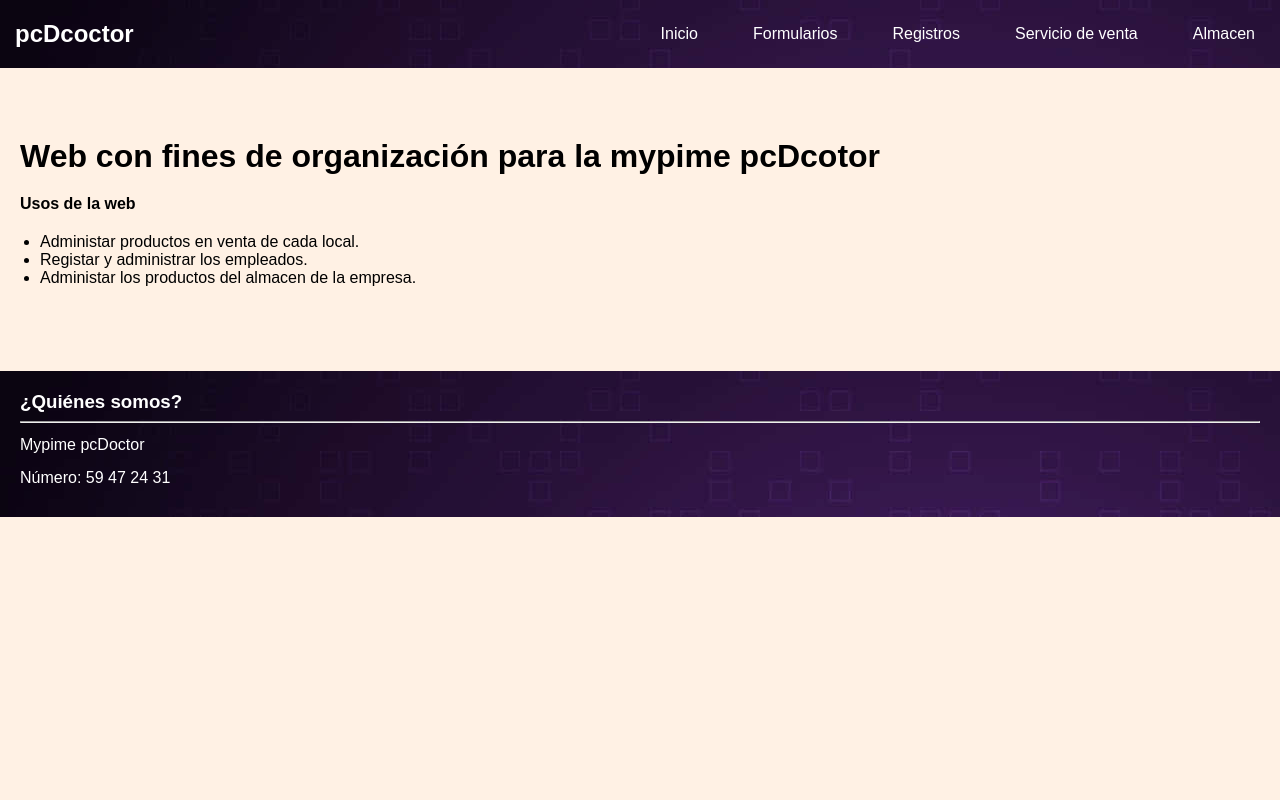
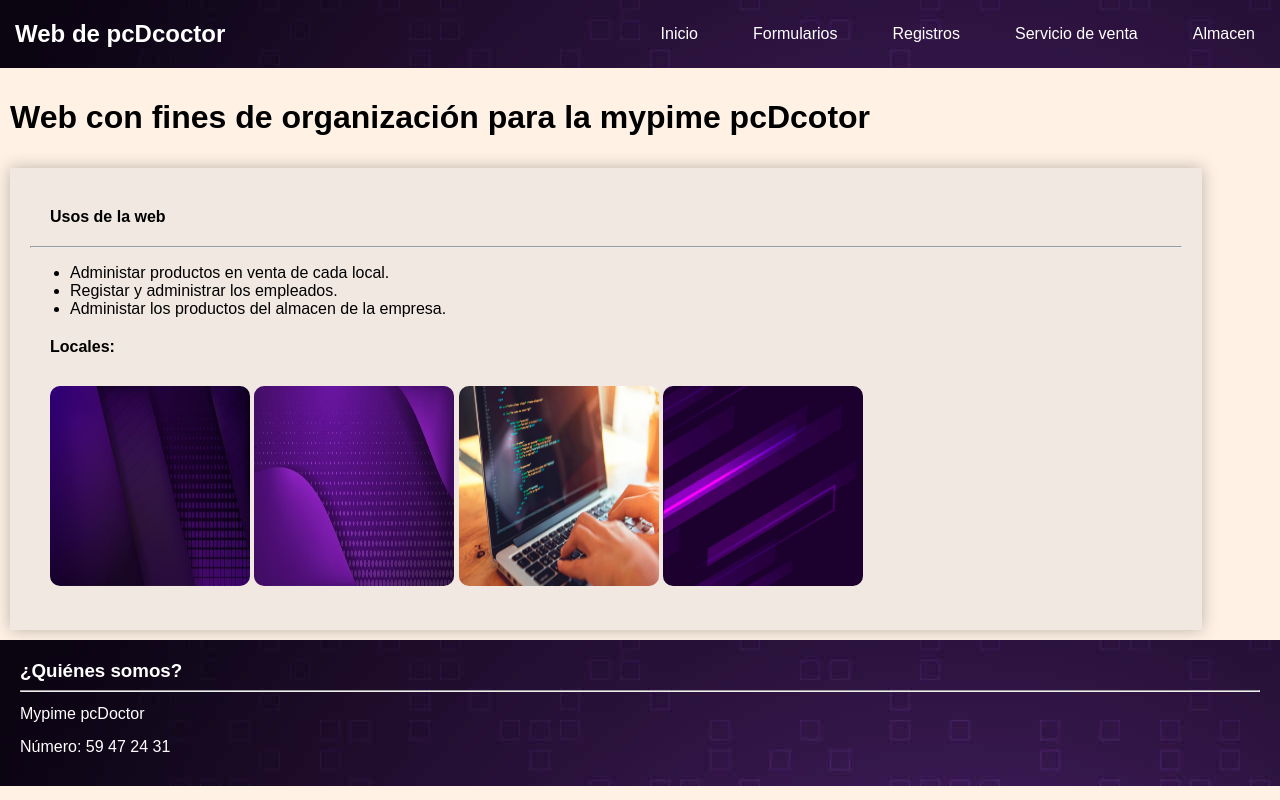
Before and after one commit to Gabriel-PP-Dev/Proyecto-Prog-web, a PHP site: page /main/index.html in a window 1280 px wide. Run offline with PHP 8.4, Linux system fonts and the light colour scheme.

Commit message:
Nuevos cambios en el index y eliminada la carpeta vscode

```diff
--- a/main/index.html
+++ b/main/index.html
@@ -11,21 +11,21 @@
 
     <nav class="nav_menu">
         <div class="menu-container">
-            <h2>pcDcoctor</h2>
+            <h2>Web de pcDcoctor</h2>
             <ul class="menu">
                 <li><a href="index.html">Inicio</a></li>
 
                 <li><a href="#">Formularios</a>
                     <ul class="sub_menu">
-                        <li><a href="../forms/Form_Worker.html">Ingresar nuevo trabajador</a>
-                        <li><a href="../forms/Form_Product.html">Ingresar nuevo producto</a>
-                        <li><a href="../forms/Form_Store.html">Ingresar nuevo local</a>
+                        <li><a href="../forms/Form_Worker.html">Nuevo trabajador</a>
+                        <li><a href="../forms/Form_Product.html">Nuevo producto</a>
+                        <li><a href="../forms/Form_Store.html">Nuevo local</a>
                     </ul>
                 </li>
 
                 <li><a href="#">Registros</a>
                     <ul class="sub_menu">
-                        <li><a href="Tab_Trabajadores.html">Registro de trabajdoes</a>
+                        <li><a href="Tab_Trabajadores.html">Trabajdoes</a>
                     </ul>
                 </li>
 
@@ -45,10 +45,12 @@
 
     </nav>
 
+    <h1>Web con fines de organización para la mypime pcDcotor</h1>
+
     <div class="content_pricipal">
-        <h1>Web con fines de organización para la mypime pcDcotor</h1>
 
         <h4>Usos de la web</h4>
+        <hr>
 
         <ul>
             <li>Administar productos en venta de cada local.</li>
@@ -56,9 +58,13 @@
             <li>Administar los productos del almacen de la empresa.</li>
         </ul>
 
-        <div class="images">
-            <img src="">
-            <img src="" alt="">
+        <h4>Locales:</h4>
+
+        <div class="images-container">
+            <img src="../img/fondo-abstracto-hecho-lineas-inclinadas-puntos-semitono-colores-purpura-oscuro_444390-11694.jpg">
+            <img src="../img/fondo-abstracto-morado.jpg">
+            <img src="../img/mejores-portátiles-para-programadores.jpeg" alt="">
+            <img src="../img/pfp-background-0q3uxtkti9cr7xax.jpg" alt="">
         </div>
 
     </div>
--- a/styles/Global.css
+++ b/styles/Global.css
@@ -10,6 +10,10 @@
 h2 {
     color: white;
     margin: 10px;
+}
+
+h1 {
+    padding: 10px;
 }
 
 .nav_menu {
@@ -65,18 +69,28 @@
 }
 
 .content_pricipal {
-    padding: 50px 0;
+    margin: 10px;
+    padding: 20px;
+    box-shadow: 0 0 15px rgba(32, 32, 32, 0.3);
+    background-color: rgba(235, 230, 225, 0.692);
+    max-width: 90%;
+    max-height: 900px;
 }
 
 .content_pricipal h1, h4 {
     margin: 20px;
 }
 
-.princ_imag {
-    width: 700px;
-    height: 400px;
-    object-fit: cover;
-    left: 0;
+.images-container {
+    padding: 10px;
+    margin: 10px;
+
+}
+
+.images-container img {
+    height: 200px;
+    width: 200px;
+    border-radius: 10px;
 
 }
 
```
